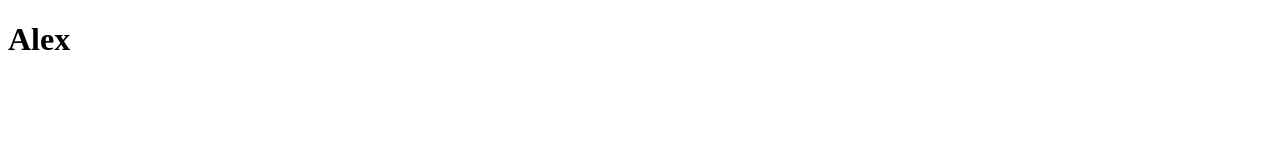
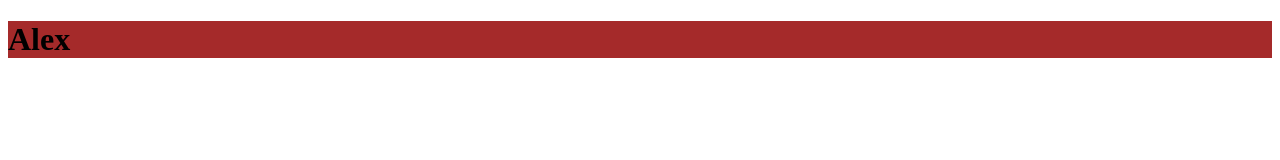
Before and after one commit to alexpika33/personal_portfolio, a plain HTML site: page index.html in a window 1280 px wide. Drawn offline with Linux system fonts and the light colour scheme; the site is published under a folder, as on GitHub Pages, so addresses that start at the root find nothing.

Commit message:
changed relative path

```diff
--- a/index.html
+++ b/index.html
@@ -6,9 +6,10 @@
     <meta name="viewport" content="width=device-width, initial-scale=1.0">
     <title>Document</title>
     <script src="./build/main.js"></script>
-    <link rel="stylesheet" href="/src/main.css"></link>
+    <link rel="stylesheet" href="./src/main.css"></link>
 </head>
 <body>
+    <header></header>
     <h1>Alex</h1>
 </body>
 </html>
```
